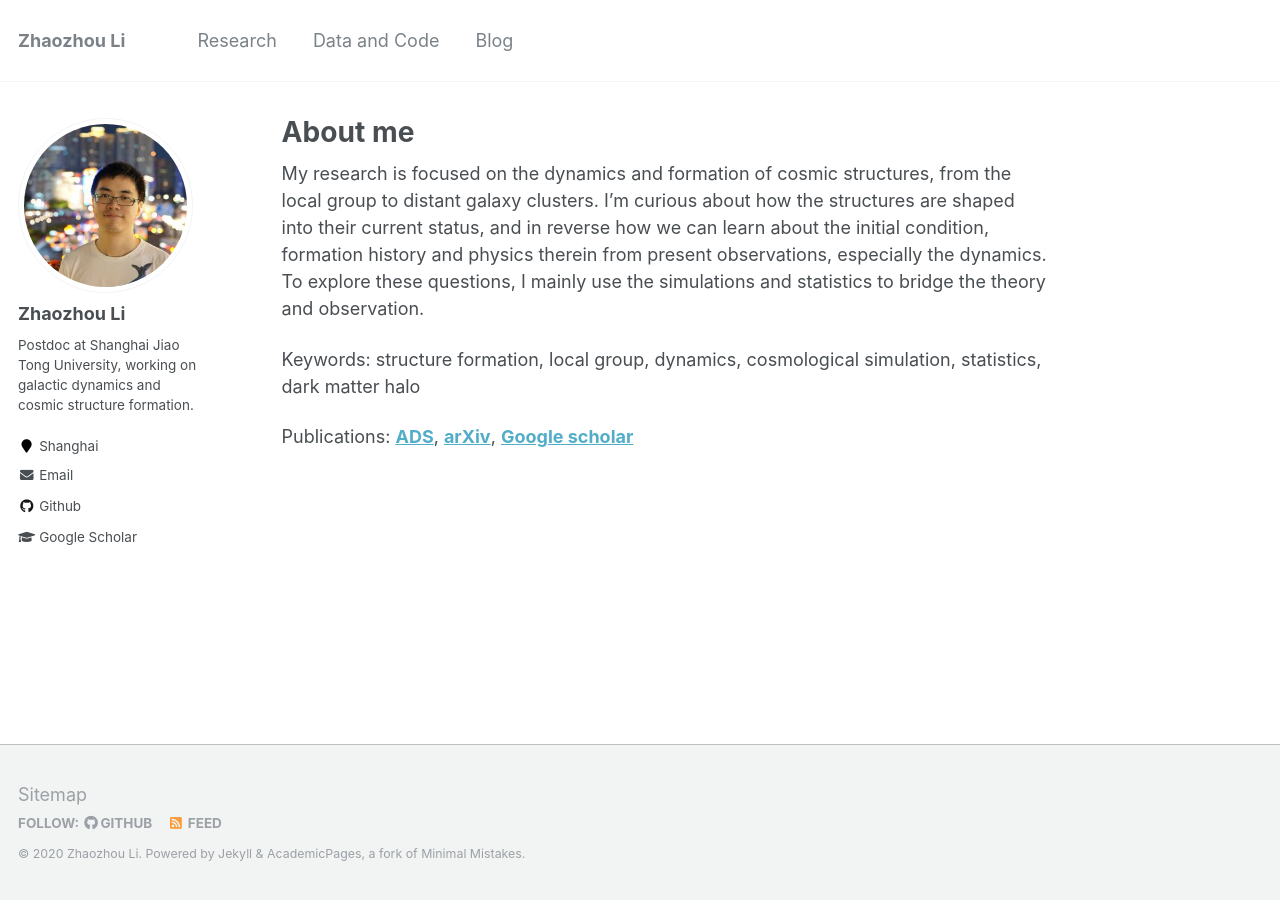
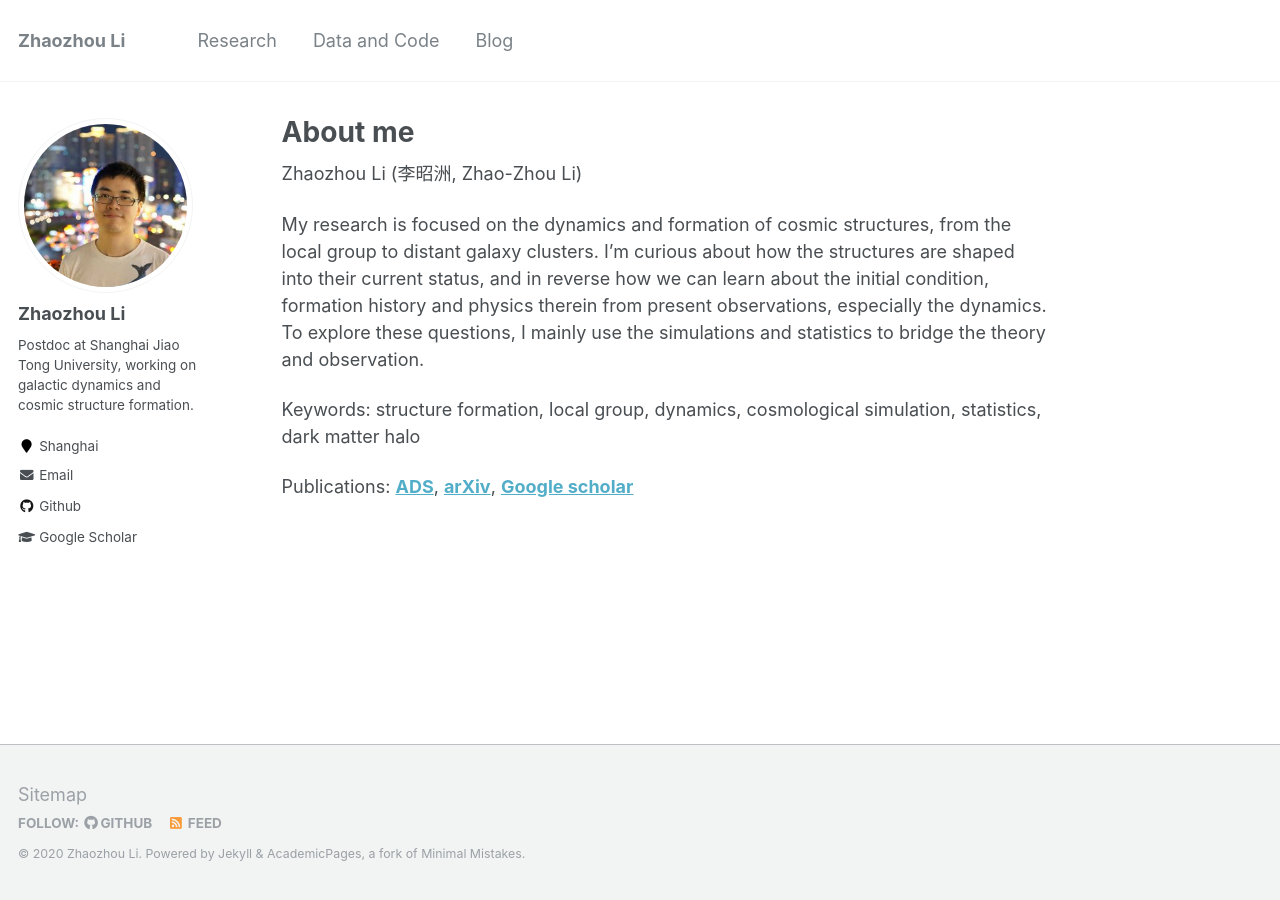
Before and after one commit to syrte/syrte.github.io-jekyll, a Jekyll site: the page built from _pages/about.md, in a window 1280 px wide. Built offline with Jekyll 4.4.1, drawn with Linux system fonts in a browser that asks for light colours.

Commit message:
add chinese name

```diff
--- a/_pages/about.md
+++ b/_pages/about.md
@@ -8,6 +8,8 @@ redirect_from:
   - /about.html
 ---
 
+Zhaozhou Li (李昭洲, Zhao-Zhou Li)
+
 My research is focused on the dynamics and formation of cosmic structures, from the local group to distant galaxy clusters. I'm curious about how the structures are shaped into their current status, and in reverse how we can learn about the initial condition, formation history and physics therein from present observations, especially the dynamics. To explore these questions, I mainly use the simulations and statistics to bridge the theory and observation.
 
 Keywords: structure formation, local group, dynamics, cosmological simulation, statistics, dark matter halo
```
